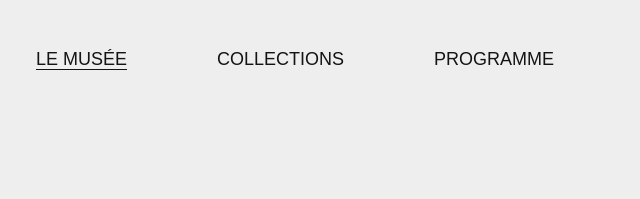
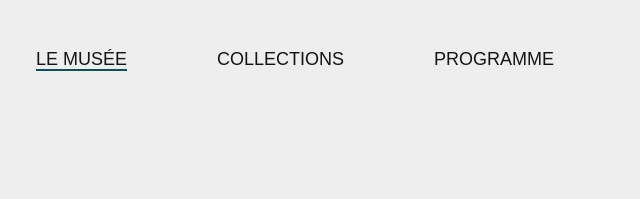
Before and after one commit to joshuarbt/madd-test, a plain HTML site: page index.html in a window 1280 px wide. In both pictures the pointer is over the link "LE MUSÉE". Shown: the top 199 px of the page, 144-784 px from the left. Drawn offline with Linux system fonts and the light colour scheme; a web font is replaced by a local one.

Commit message:
fix: increase hover underline thickness for better visibility

```diff
--- a/styles/header.css
+++ b/styles/header.css
@@ -25,7 +25,8 @@ header nav a:visited {
 
 /* faire le soulignement des liens */
 header nav a:hover {
-    border-bottom: 1px solid;
+    border-bottom: 2px solid;
+    border-color: var(--color-04);
 }
 
 /* disposition des éléments du header, logo et lien d'un côté*/
```
